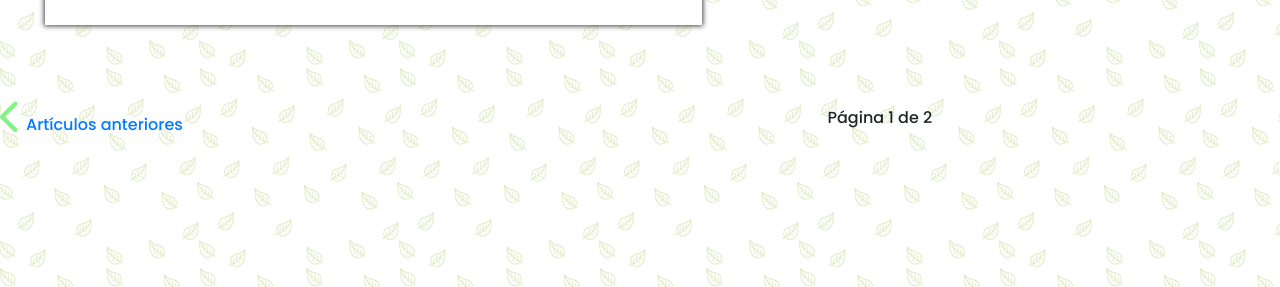
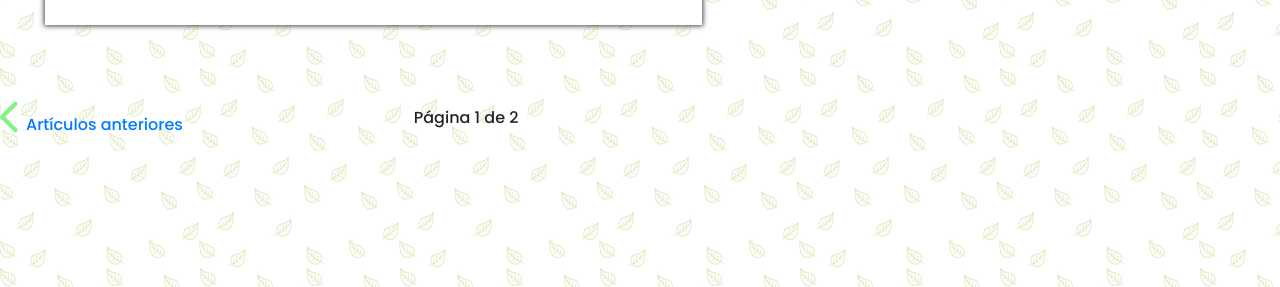
Before and after one commit to MarcoLPR/marcolpr.github.io, a Jekyll site: the page built from blog/index.html, in a window 1280 px wide. Shown: the part 2523-2810 px from the top of the page. Built offline with Jekyll 4.4.1, drawn with Linux system fonts in a browser that asks for light colours; nearby versions of some CDN libraries; the list of posts is cut into pages by our own code.

Commit message:
Update index.html

```diff
--- a/blog/index.html
+++ b/blog/index.html
@@ -51,24 +51,24 @@ title: "Inicio"
         </p>
     </div>
     <div class="pagination">
-        {% if paginator.next_page %}
         <div>
+            {% if paginator.next_page %}
             <a href="{{ paginator.next_page_path }}" class="previous">
                 <i class="fa fa-chevron-left"></i>
                 <span>Art&iacute;culos anteriores</span>
             </a>
+            {% endif %}
         </div>
-        {% endif %}
         <div>
             <span>P&aacute;gina {{ paginator.page }} de {{ paginator.total_pages }}</span>
         </div>
-        {% if paginator.previous_page %}
         <div>
+            {% if paginator.previous_page %}
             <a href="{{ paginator.previous_page_path }}" class="next">
                 <span>Art&iacute;culos nuevos</span>
                 <i class="fa fa-chevron-right"></i>
             </a>
+            {% endif %}
         </div>
-        {% endif %}
     </div>
 </div>
```
